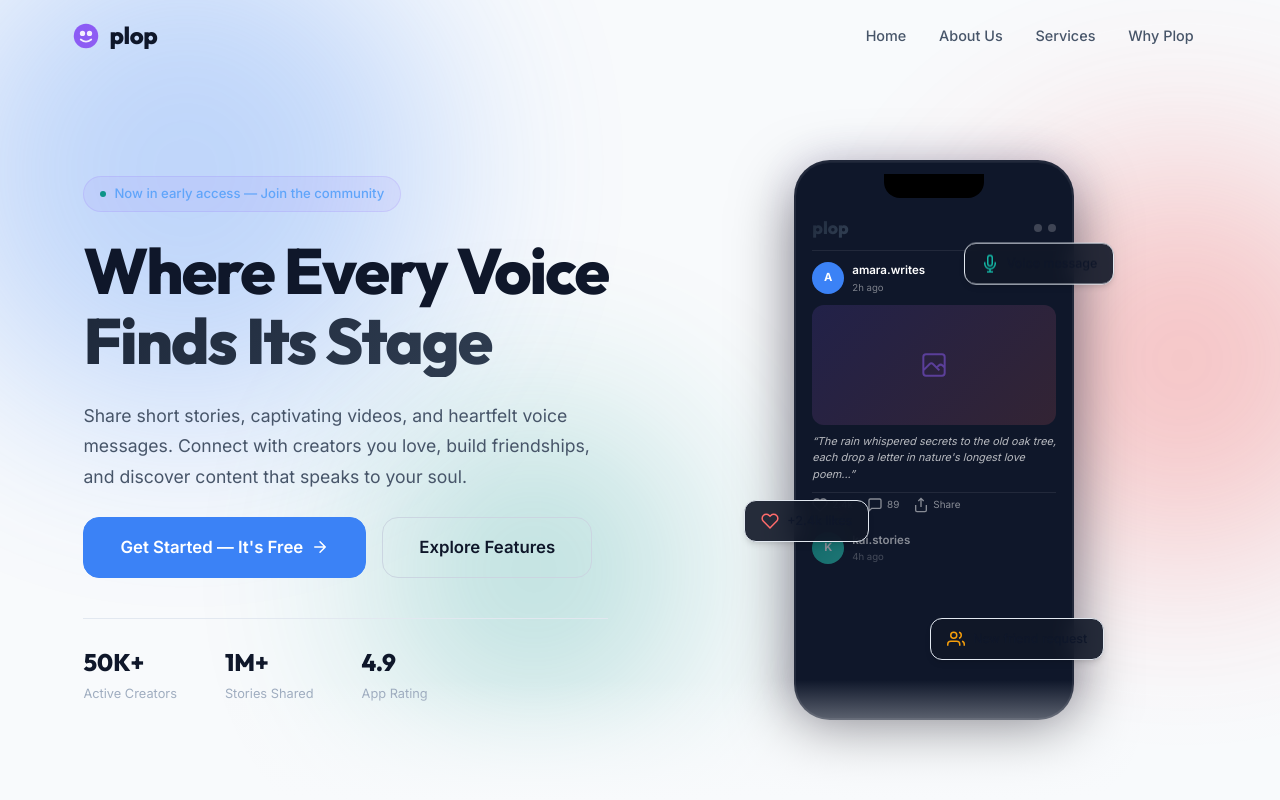
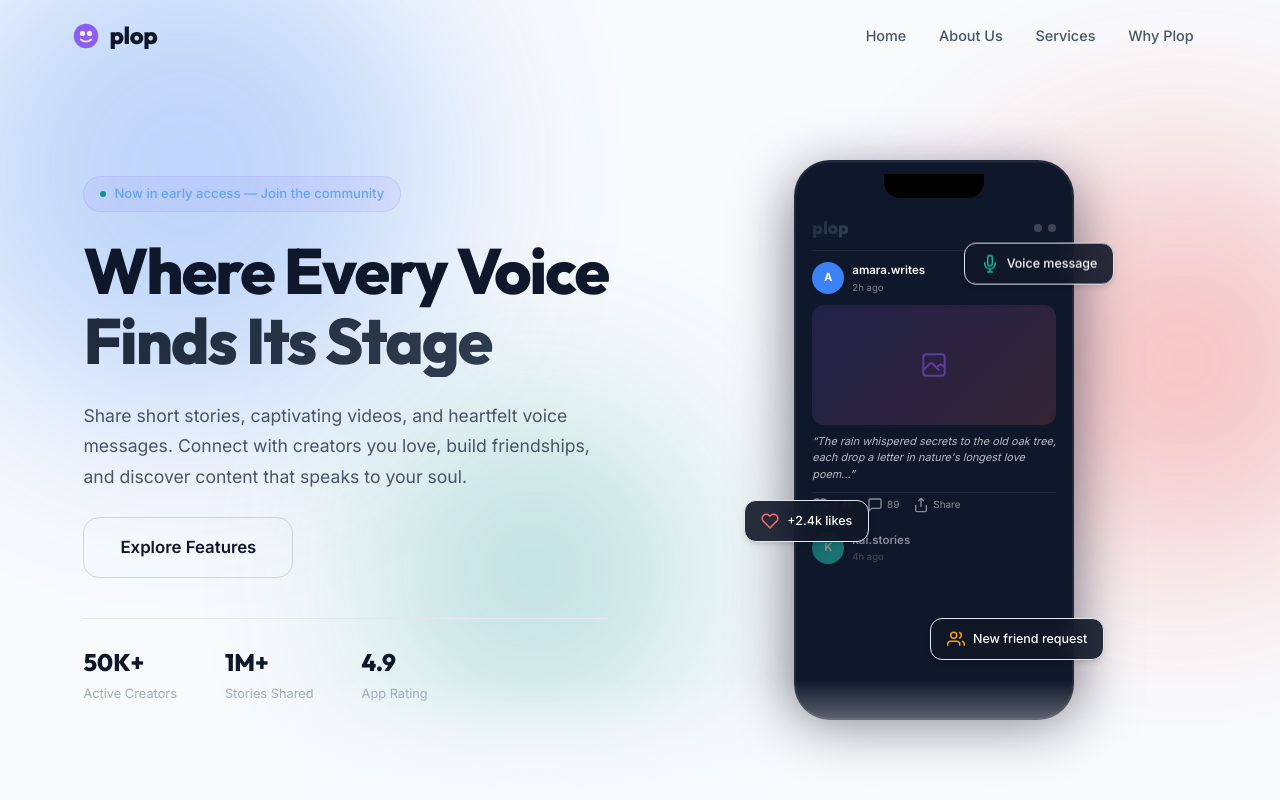
Before and after one commit to apex-parzival/plop, a Next.js app: page / in a window 1280 px wide. Shown: the top 800 px of the page. Built offline with nearby package versions, Linux system fonts and the light colour scheme.

Commit message:
font change

```diff
--- a/src/components/HeroSection.module.css
+++ b/src/components/HeroSection.module.css
@@ -203,6 +203,8 @@
   flex-direction: column;
   gap: 10px;
   padding: 4px;
+  background: #0f172a;
+  color: #ffffff;
 }
 
 /* Feed header inside phone */
@@ -324,7 +326,7 @@
   border-radius: var(--radius-md);
   font-size: 0.78rem;
   font-weight: 500;
-  color: var(--text-primary);
+  color: #ffffff;
   white-space: nowrap;
   box-shadow: var(--shadow-md);
 }
--- a/src/components/HeroSection.tsx
+++ b/src/components/HeroSection.tsx
@@ -54,12 +54,6 @@ export default function HeroSection() {
 
           {/* CTAs */}
           <div className={styles.heroCtas}>
-            <Link href="/register" className="btn btn--primary btn--lg">
-              Get Started — It&apos;s Free
-              <svg width="18" height="18" viewBox="0 0 24 24" fill="none" stroke="currentColor" strokeWidth="2" strokeLinecap="round" strokeLinejoin="round">
-                <path d="M5 12h14M12 5l7 7-7 7" />
-              </svg>
-            </Link>
             <Link href="/#services" className="btn btn--outline btn--lg">
               Explore Features
             </Link>
```
